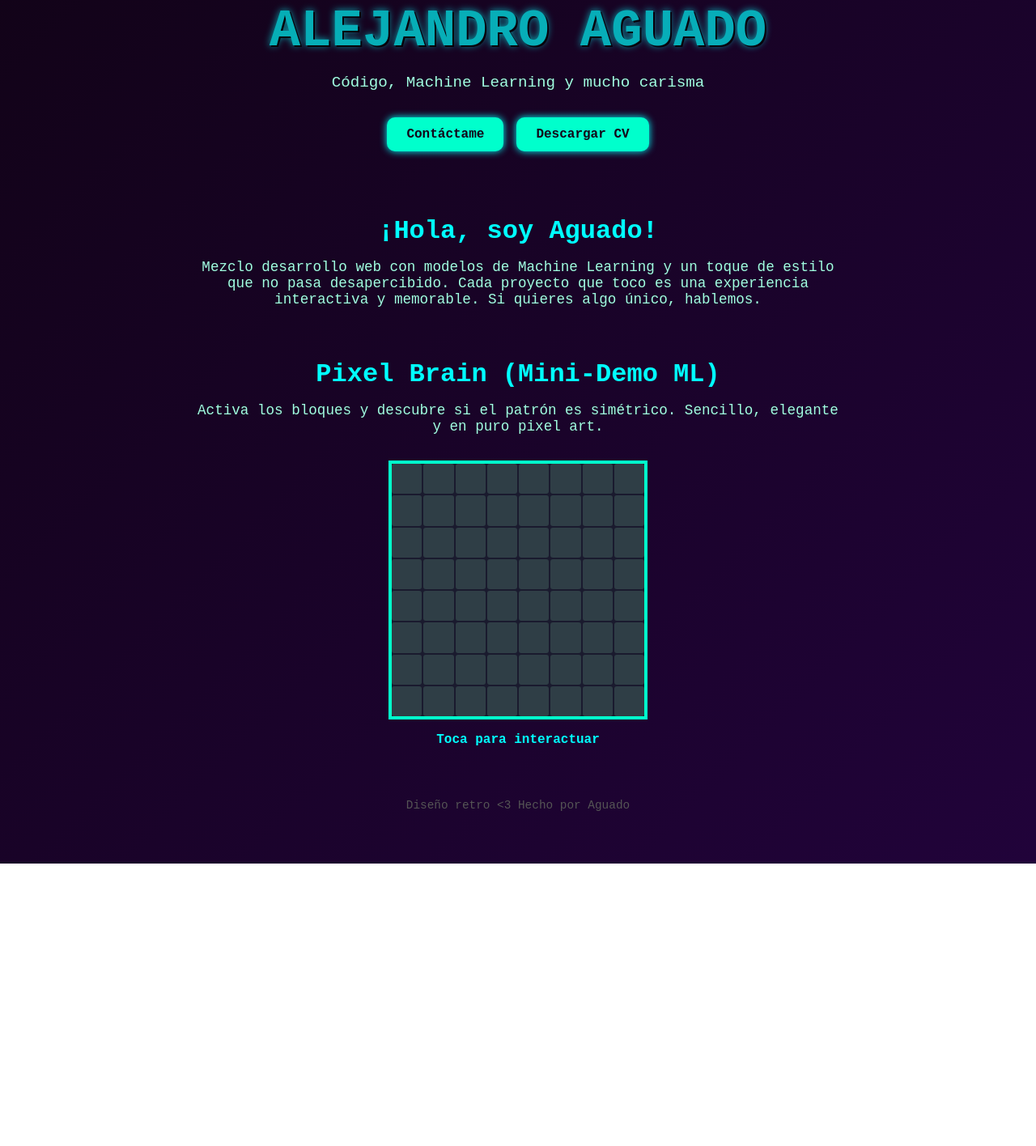
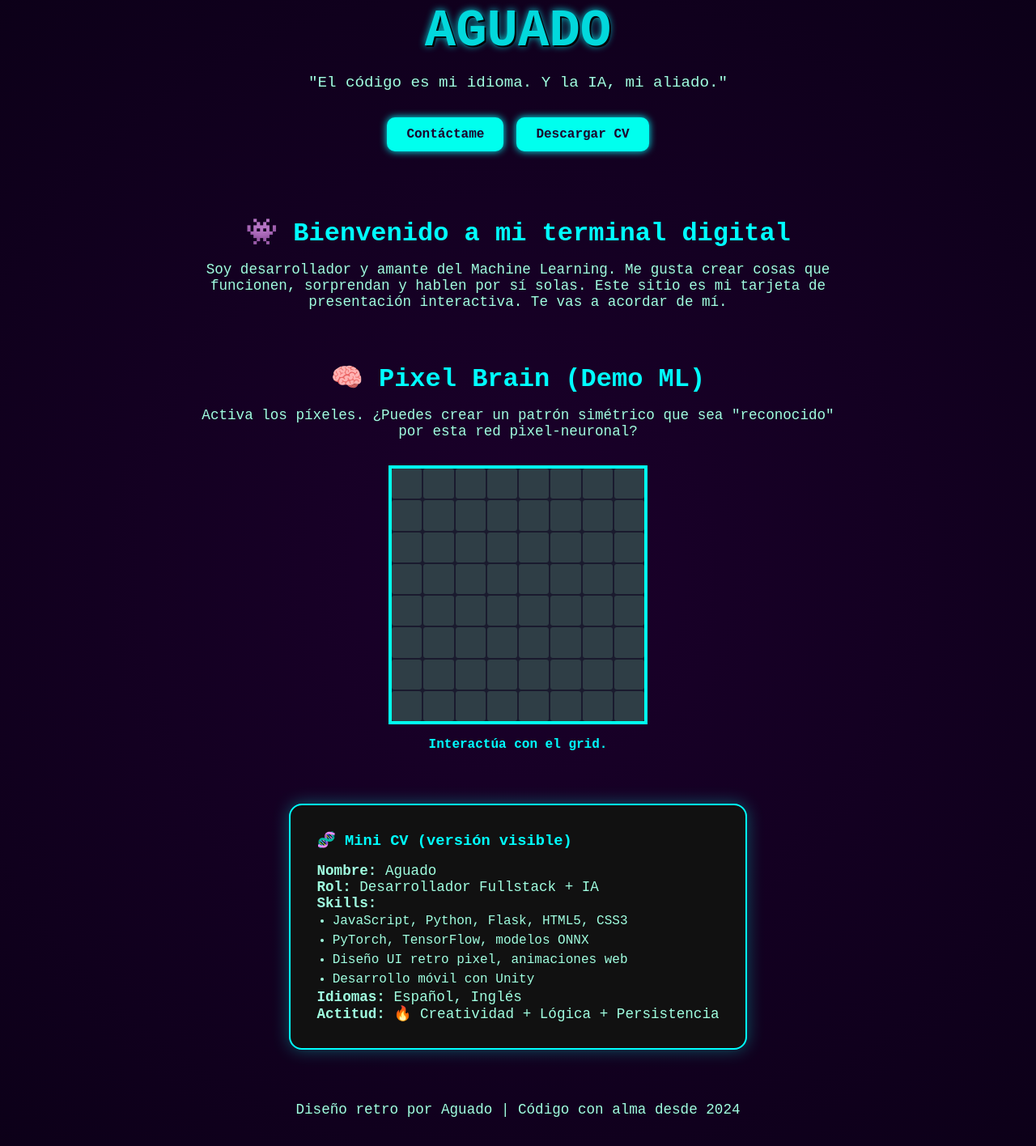
Before and after one commit to aguado435/Portfolio, a plain HTML site: page index.html in a window 1280 px wide. Shown: the part 29-1445 px from the top of the page at 81% size. Before the commit the page ends 1096 px from the top, so only its background shows below. Drawn offline with Linux system fonts and the light colour scheme.

Commit message:
Update index.html

```diff
--- a/index.html
+++ b/index.html
@@ -12,9 +12,9 @@
     }
 
     body {
-      background: linear-gradient(135deg, #120318, #21033a);
+      background: radial-gradient(circle, #1b002b 0%, #0c0018 100%);
       font-family: 'Courier New', monospace;
-      color: #00ffcc;
+      color: #00ffee;
       min-height: 100vh;
       display: flex;
       flex-direction: column;
@@ -32,7 +32,7 @@
       font-size: 4rem;
       color: #0ff;
       text-shadow: 2px 2px #000, 0 0 10px #0ff;
-      animation: blink 2s infinite alternate;
+      animation: flicker 2s infinite alternate;
     }
 
     header p {
@@ -41,9 +41,10 @@
       color: #a0ffe0;
     }
 
-    @keyframes blink {
-      from { opacity: 1; }
-      to { opacity: 0.6; }
+    @keyframes flicker {
+      0% { opacity: 1; }
+      50% { opacity: 0.85; }
+      100% { opacity: 1; }
     }
 
     .btns {
@@ -55,8 +56,8 @@
     }
 
     a.button {
-      background: #00ffcc;
-      color: #120318;
+      background: #00ffee;
+      color: #1b002b;
       padding: 0.75rem 1.5rem;
       text-decoration: none;
       font-weight: bold;
@@ -68,7 +69,7 @@
     a.button:hover {
       background: #0ff;
       color: #000;
-      box-shadow: 0 0 20px #00ffcc;
+      box-shadow: 0 0 20px #00ffee;
     }
 
     section {
@@ -91,7 +92,7 @@
     #ml-demo {
       margin-top: 2rem;
       background: #1a1a2e;
-      border: 4px solid #00ffcc;
+      border: 4px solid #00ffee;
       width: 320px;
       height: 320px;
       display: grid;
@@ -111,14 +112,36 @@
     }
 
     .pixel.active {
-      background-color: #00ffcc;
-      box-shadow: 0 0 10px #00ffcc;
+      background-color: #00ffee;
+      box-shadow: 0 0 10px #00ffee;
     }
 
     #ml-status {
       margin-top: 1rem;
       font-weight: bold;
       color: #0ff;
+    }
+
+    .cv-card {
+      background: #111;
+      border: 2px solid #0ff;
+      border-radius: 1rem;
+      padding: 2rem;
+      color: #a0ffe0;
+      margin-top: 2rem;
+      max-width: 600px;
+      text-align: left;
+      box-shadow: 0 0 20px #00ffee55;
+    }
+
+    .cv-card h3 {
+      color: #0ff;
+      margin-bottom: 1rem;
+    }
+
+    .cv-card ul {
+      margin-left: 1.2rem;
+      line-height: 1.5;
     }
 
     footer {
@@ -133,8 +156,8 @@
 <body>
 
   <header>
-    <h1>ALEJANDRO AGUADO</h1>
-    <p>Código, Machine Learning y mucho carisma</p>
+    <h1>AGUADO</h1>
+    <p>"El código es mi idioma. Y la IA, mi aliado."</p>
     <div class="btns">
       <a href="mailto:aguado@example.com" class="button">Contáctame</a>
       <a href="Aguado_CV.pdf" class="button" download>Descargar CV</a>
@@ -142,22 +165,36 @@
   </header>
 
   <section>
-    <h2>¡Hola, soy Aguado!</h2>
+    <h2>👾 Bienvenido a mi terminal digital</h2>
     <p>
-      Mezclo desarrollo web con modelos de Machine Learning y un toque de estilo que no pasa desapercibido.
-      Cada proyecto que toco es una experiencia interactiva y memorable. Si quieres algo único, hablemos.
+      Soy desarrollador y amante del Machine Learning. Me gusta crear cosas que funcionen, sorprendan y hablen por sí solas. Este sitio es mi tarjeta de presentación interactiva. Te vas a acordar de mí.
     </p>
   </section>
 
   <section>
-    <h2>Pixel Brain (Mini-Demo ML)</h2>
-    <p>Activa los bloques y descubre si el patrón es simétrico. Sencillo, elegante y en puro pixel art.</p>
+    <h2>🧠 Pixel Brain (Demo ML)</h2>
+    <p>Activa los píxeles. ¿Puedes crear un patrón simétrico que sea "reconocido" por esta red pixel-neuronal?</p>
     <div id="ml-demo"></div>
-    <div id="ml-status">Toca para interactuar</div>
+    <div id="ml-status">Interactúa con el grid.</div>
+  </section>
+
+  <section class="cv-card">
+    <h3>🧬 Mini CV (versión visible)</h3>
+    <p><strong>Nombre:</strong> Aguado</p>
+    <p><strong>Rol:</strong> Desarrollador Fullstack + IA</p>
+    <p><strong>Skills:</strong></p>
+    <ul>
+      <li>JavaScript, Python, Flask, HTML5, CSS3</li>
+      <li>PyTorch, TensorFlow, modelos ONNX</li>
+      <li>Diseño UI retro pixel, animaciones web</li>
+      <li>Desarrollo móvil con Unity</li>
+    </ul>
+    <p><strong>Idiomas:</strong> Español, Inglés</p>
+    <p><strong>Actitud:</strong> 🔥 Creatividad + Lógica + Persistencia</p>
   </section>
 
   <footer>
-    Diseño retro &lt;3 Hecho por Aguado
+    <p>Diseño retro por Aguado | Código con alma desde 2024</p>
   </footer>
 
   <script>
@@ -191,8 +228,9 @@
         }
         if (!symmetric) break;
       }
-      status.textContent = symmetric ? "Patrón Reconocido: SIMÉTRICO ✓" : "No simétrico. Intenta de nuevo.";
+      status.textContent = symmetric ? "✔️ Patrón Reconocido: SIMÉTRICO" : "❌ No simétrico. Inténtalo otra vez.";
     }
   </script>
+
 </body>
 </html>
```
